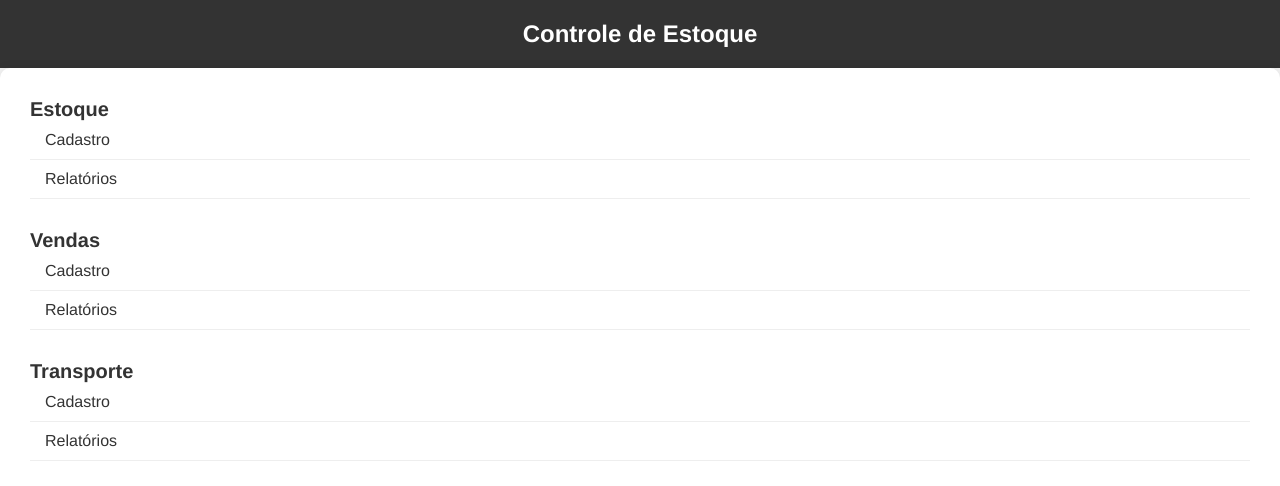
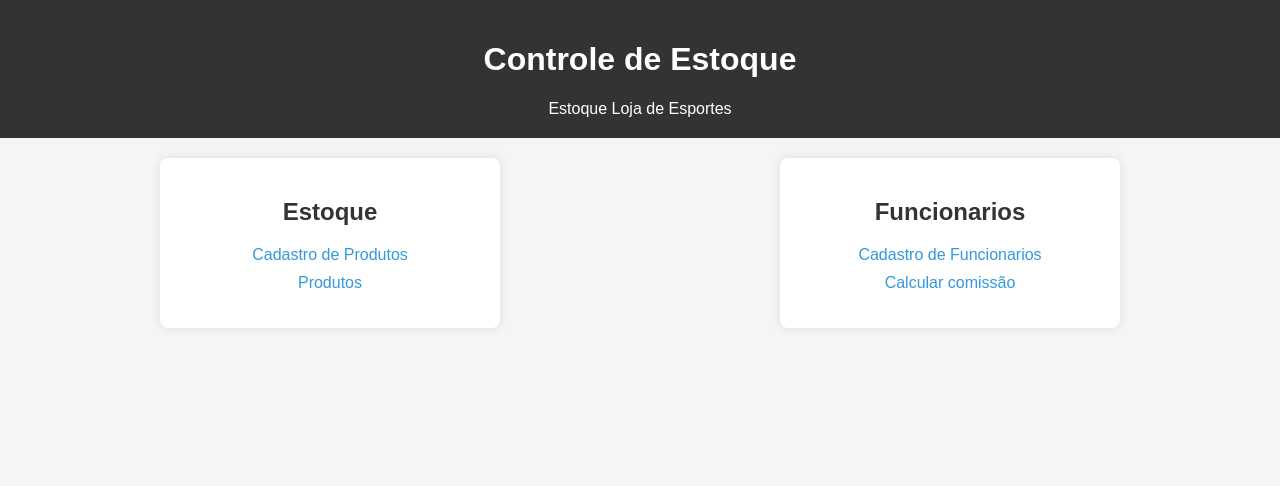
Before and after one commit to GabrielFurlanx/trabalhoEstoque, a plain HTML site: page Trabalho - Desenvolvimento WEB/Tela_Principal/Principal.html in a window 1280 px wide. Drawn offline with Linux system fonts and the light colour scheme.

Commit message:
Upload correções

```diff
--- a/Trabalho - Desenvolvimento WEB/Tela_Principal/Principal.css
+++ b/Trabalho - Desenvolvimento WEB/Tela_Principal/Principal.css
@@ -1,83 +1,62 @@
 body {
-    font-family: 'Helvetica', sans-serif;
+    font-family: 'Arial', sans-serif;
     margin: 0;
     padding: 0;
-    background-color: #f4f4f4; /* Add a light background color */
+    background-color: #f5f5f5;
   }
 
   header {
     background-color: #333;
     color: #fff;
-    padding: 20px; /* Increase header padding for better spacing */
-    text-align: center; /* Center align text in the header */
-}
-
-h1 {
-    font-size: 24px; /* Increase font size for the main heading */
-    margin: 0;
-    padding: 0;
+    text-align: center;
+    padding: 20px;
   }
 
   nav {
-    float: right;
-    margin: 20px 0;
+    margin-top: 10px;
   }
 
   nav a {
+    color: #fff;
     text-decoration: none;
-    color: #fff;
-    padding: 10px 15px;
-    border-radius: 5px; /* Add rounded corners to navigation links */
-}
-
-nav a:hover {
-    background-color: #555;
+    padding: 10px;
+    margin: 0 10px;
   }
 
   main {
-    background-color: #fff;
-    padding: 30px;
-    border-radius: 10px; /* Add rounded corners to the main content */
-    box-shadow: 0 0 10px rgba(0, 0, 0, 0.1); /* Add a subtle box shadow */
+    display: flex;
+    justify-content: space-around;
+    margin: 20px;
   }
 
   section {
-    margin-bottom: 30px;
+    background-color: #fff;
+    border-radius: 8px;
+    box-shadow: 0 0 10px rgba(0, 0, 0, 0.1);
+    padding: 20px;
+    width: 300px;
+    text-align: center;
   }
 
   h2 {
-    font-size: 20px; /* Increase font size for subheadings */
-    margin: 0;
-    padding: 0;
-    color: #333; /* Darken the subheading color */
+    color: #333;
   }
 
   ul {
     list-style: none;
     padding: 0;
-    margin: 0;
   }
 
-ul li {
-    padding: 10px 15px;
-    border-bottom: 1px solid #eee; /* Add a subtle border between list items */
+  li {
+    margin: 10px 0;
   }
 
-ul li a {
+  a {
     text-decoration: none;
-    color: #333;
+    color: #3498db;
+    transition: color 0.3s ease;
   }
 
-ul li a:hover {
-    background-color: #eee;
+  a:hover {
+    color: #2980b9;
   }
-
-footer {
-    background-color: #555;
-    color: #fff;
-    padding: 20px;
-    text-align: center; /* Center align text in the footer */
-    position: fixed;
-    bottom: 0;
-    width: 100%;
-}
--- a/Trabalho - Desenvolvimento WEB/Tela_Principal/Principal.html
+++ b/Trabalho - Desenvolvimento WEB/Tela_Principal/Principal.html
@@ -9,31 +9,23 @@
   <header>
     <h1>Controle de Estoque</h1>
     <nav>
-      <a href="../Compra-Venda-Produtos/Compra-Venda.html">Estoque</a>
-      <a href="#">Vendas</a>
-      <a href="#">Transporte</a>
+      <a>Estoque Loja de Esportes
+      </a>
     </nav>
   </header>
   <main>
     <section>
       <h2>Estoque</h2>
       <ul>
-        <li><a href="../Cadastrar Produtos/Cadastrar_Produto.html">Cadastro</a></li>
-        <li><a href="#">Relatórios</a></li>
+        <li><a href="../Cadastrar Produtos/Cadastrar_Produto.html">Cadastro de Produtos</a></li>
+        <li><a href="../Compra-Venda-Produtos/Compra-Venda.html">Produtos</a></li>
       </ul>
     </section>
     <section>
-      <h2>Vendas</h2>
+      <h2>Funcionarios</h2>
       <ul>
-        <li><a href="#">Cadastro</a></li>
-        <li><a href="#">Relatórios</a></li>
-      </ul>
-    </section>
-    <section>
-      <h2>Transporte</h2>
-      <ul>
-        <li><a href="#">Cadastro</a></li>
-        <li><a href="#">Relatórios</a></li>
+        <li><a href="../../cadastro.html">Cadastro de Funcionarios</a></li>
+        <li><a href="../Tela_comissão/comissão.html">Calcular comissão</a></li>
       </ul>
     </section>
   </main>
--- /dev/null
+++ b/Trabalho - Desenvolvimento WEB/Tela_comissão/comissão.css
@@ -0,0 +1,73 @@
+body {
+    font-family: 'Segoe UI', Tahoma, Geneva, Verdana, sans-serif;
+    text-align: center;
+    margin: 20px;
+    background-color: #f4f4f4;
+    color: #333;
+}
+
+h2 {
+    color: #4caf50;
+}
+
+form {
+    display: inline-block;
+    text-align: center; /* Centraliza o formulário */
+    margin-top: 20px;
+    background-color: #fff;
+    padding: 20px;
+    border-radius: 8px;
+    box-shadow: 0 4px 8px rgba(0, 0, 0, 0.1);
+}
+
+label {
+    display: block;
+    margin-bottom: 8px;
+    color: #555;
+}
+
+input {
+    padding: 10px;
+    font-size: 16px;
+    width: 80%; /* Reduzi a largura do input para evitar que ocupe toda a largura da tela */
+    box-sizing: border-box;
+    margin-bottom: 10px;
+}
+
+button {
+    padding: 12px;
+    font-size: 16px;
+    background-color: #4caf50;
+    color: #fff;
+    cursor: pointer;
+    border: none;
+    border-radius: 4px;
+    transition: background-color 0.3s ease;
+}
+
+button:hover {
+    background-color: #45a049;
+}
+
+#result {
+    margin-top: 20px;
+    color: #333;
+    font-size: 18px;
+}
+
+/* Adicionei um estilo ao botão "Voltar à Página Inicial" para torná-lo mais destacado */
+button#backButton {
+    margin-top: 20px;
+    padding: 12px;
+    font-size: 16px;
+    background-color: #3498db;
+    color: #fff;
+    cursor: pointer;
+    border: none;
+    border-radius: 4px;
+    transition: background-color 0.3s ease;
+}
+
+button#backButton:hover {
+    background-color: #2980b9;
+}
```
Also changed, not shown: Trabalho - Desenvolvimento WEB/Cadastrar Produtos/Cadastrar_Produto.html (+9 -0 lines), Trabalho - Desenvolvimento WEB/Tela_comissão/comissão.html (added, +50 -0 lines). Lines whose indentation alone changed are shown as unchanged.
